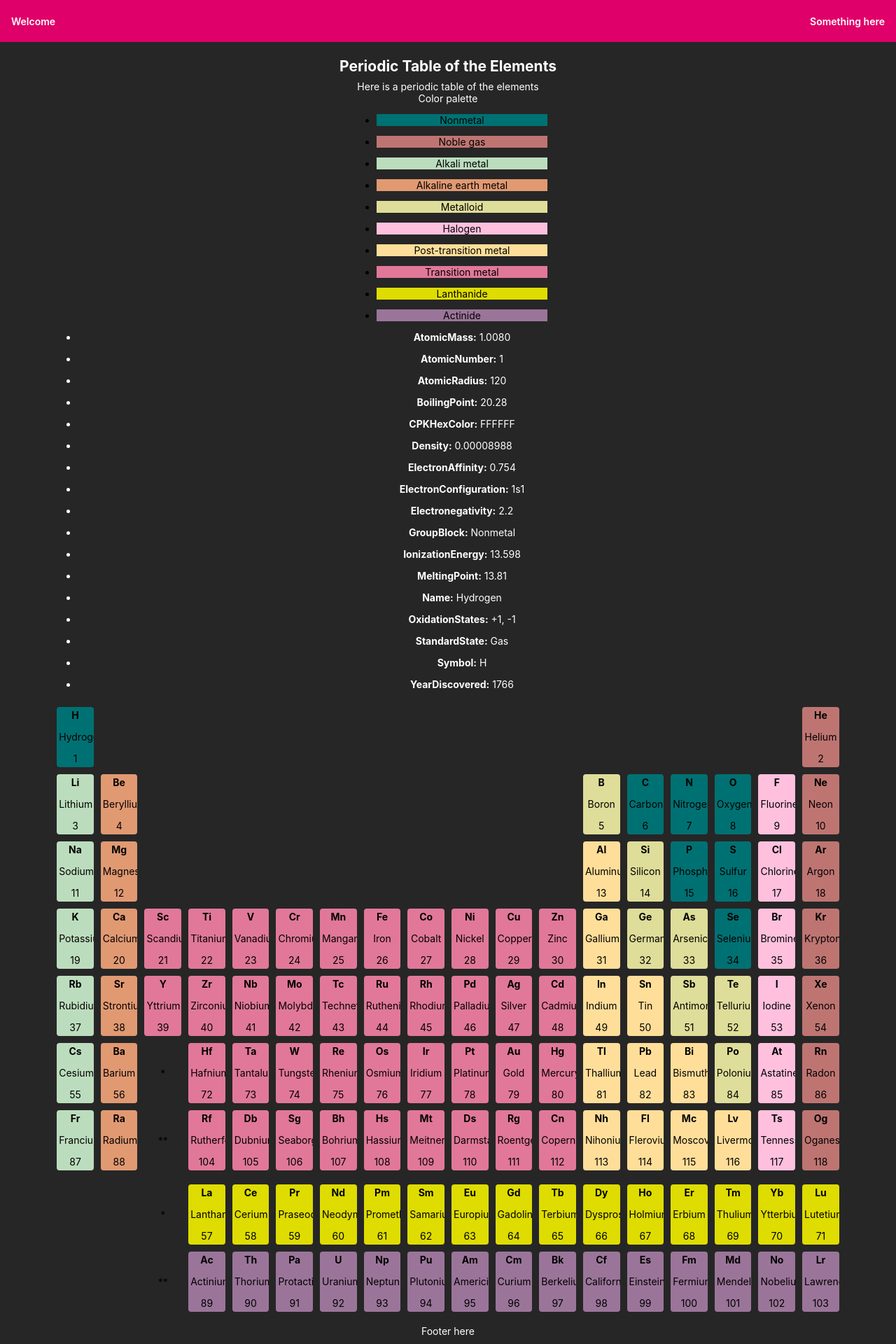
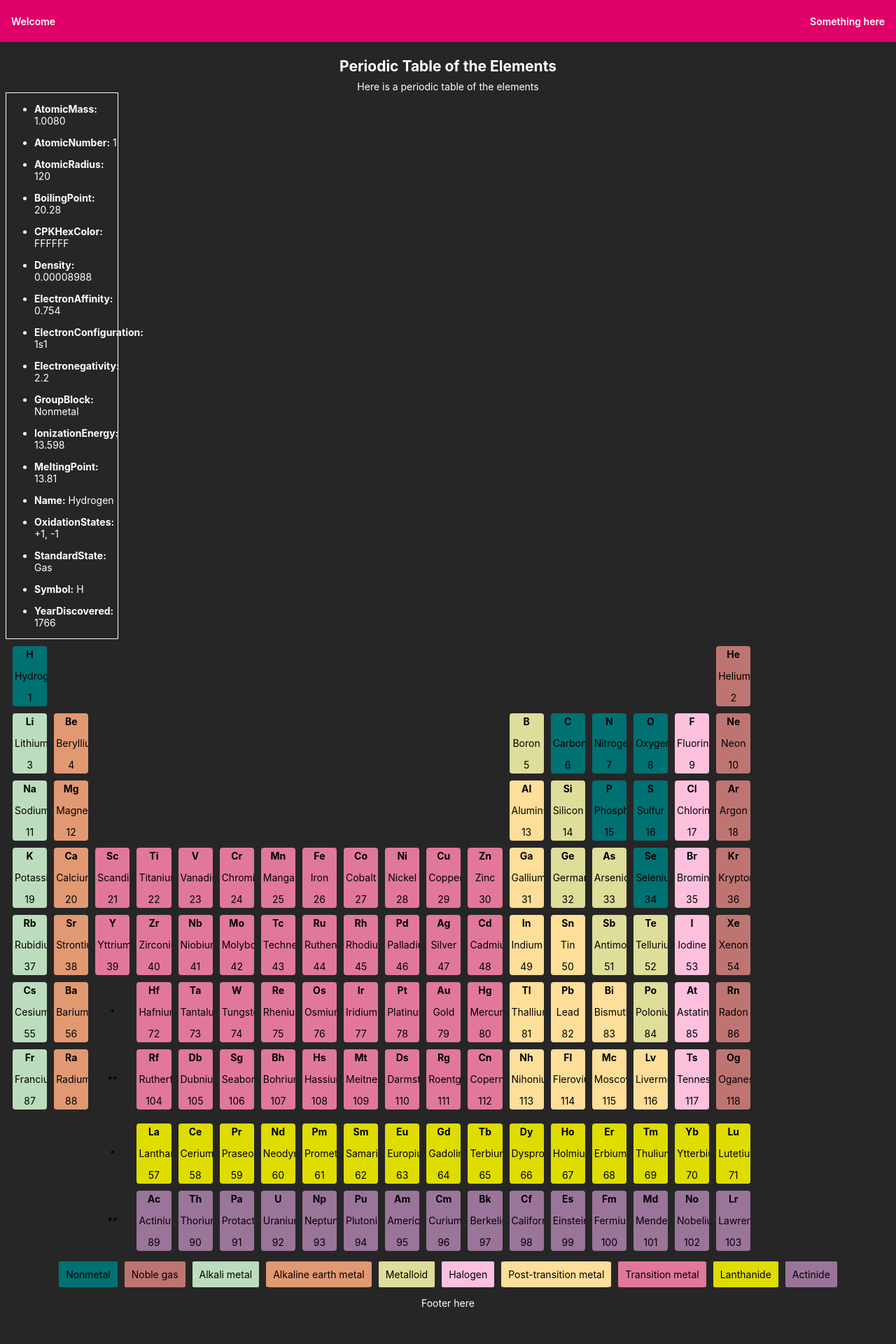
Before and after one commit to erietz/periodic-table, an Angular app in the folder periodic-table/: page / in a window 1280 px wide. Shown: the top 1920 px of the page at 70% size. Built offline with nearby package versions, Linux system fonts and the light colour scheme.

Commit message:
separate legend into new component

```diff
--- a/periodic-table/src/app/app.component.scss
+++ b/periodic-table/src/app/app.component.scss
@@ -54,7 +54,7 @@ p {
 .content {
     margin: 82px auto 82px auto;
     padding: 0;
-    max-width: 90%;
+    // max-width: 90%;
     text-align: center;
 }
 
--- a/periodic-table/src/app/app.module.ts
+++ b/periodic-table/src/app/app.module.ts
@@ -6,13 +6,15 @@ import { AppComponent } from './app.component';
 import { TableComponent } from './components/table/table.component';
 import { CellComponent } from './components/cell/cell.component';
 import { CellPropertiesComponent } from './components/cell-properties/cell-properties.component';
+import { LegendComponent } from './components/legend/legend.component';
 
 @NgModule({
   declarations: [
     AppComponent,
     TableComponent,
     CellComponent,
-    CellPropertiesComponent
+    CellPropertiesComponent,
+    LegendComponent
   ],
   imports: [
     BrowserModule,
--- a/periodic-table/src/app/components/cell-properties/cell-properties.component.html
+++ b/periodic-table/src/app/components/cell-properties/cell-properties.component.html
@@ -1,4 +1,4 @@
-<div>
+<div class="main">
   <ul *ngFor="let i of properties | keyvalue ">
     <li>
       <b>{{i.key}}:</b>
--- a/periodic-table/src/app/components/cell-properties/cell-properties.component.scss
+++ b/periodic-table/src/app/components/cell-properties/cell-properties.component.scss
@@ -0,0 +1,5 @@
+.main {
+  border: 1px solid;
+  text-align: left;
+  // columns: 4;
+}
--- /dev/null
+++ b/periodic-table/src/app/components/legend/legend.component.html
@@ -0,0 +1,7 @@
+<div class="main">
+  <ul *ngFor="let group of groups">
+      <li [style.background]="palette[group]">
+        {{group}}
+      </li>
+  </ul>
+</div>
--- /dev/null
+++ b/periodic-table/src/app/components/legend/legend.component.scss
@@ -0,0 +1,13 @@
+ul {
+  display: inline-block;
+  list-style-type: none;
+  padding: 3px;
+  margin: 0px;
+}
+
+li {
+  padding: 10px;
+  margin: 2px;
+  border-radius: 4%;
+  color: black;
+}
--- /dev/null
+++ b/periodic-table/src/app/components/legend/legend.component.ts
@@ -0,0 +1,17 @@
+import { Component, Input, OnInit } from '@angular/core';
+
+@Component({
+  selector: 'app-legend',
+  templateUrl: './legend.component.html',
+  styleUrls: ['./legend.component.scss']
+})
+export class LegendComponent implements OnInit {
+  @Input() groups: string[] = [];
+  @Input() palette: {[index: string]: string} = {};
+
+  constructor() { }
+
+  ngOnInit(): void {
+  }
+
+}
--- a/periodic-table/src/app/components/table/table.component.html
+++ b/periodic-table/src/app/components/table/table.component.html
@@ -1,14 +1,5 @@
 <table>
-
-  <caption>
-    <div style="width: 25%; margin: auto">
-      Color palette
-      <ul *ngFor="let group of groups">
-          <li [style.background]="palette[group]" [style.color]="'black'">
-            {{group}}
-          </li>
-      </ul>
-    </div>
+  <caption align="left">
     <app-cell-properties
       [properties]="myTab[0]['col1'].elementProperties"
       >
@@ -25,3 +16,8 @@
       </td>
     </tr>
 </table>
+<app-legend
+    [groups]="groups"
+    [palette]="palette"
+  >
+</app-legend>
--- a/periodic-table/src/app/components/table/table.component.scss
+++ b/periodic-table/src/app/components/table/table.component.scss
@@ -15,5 +15,9 @@ table {
   table-layout: fixed;
   border-collapse: separate;
   border-spacing: 10px;
-  width: 100%;
+  width: 85%;
 }
+
+table caption {
+  width: 15%;
+}
```
Also changed, not shown: 1 other file (tests, documents, lock files or other folders).
